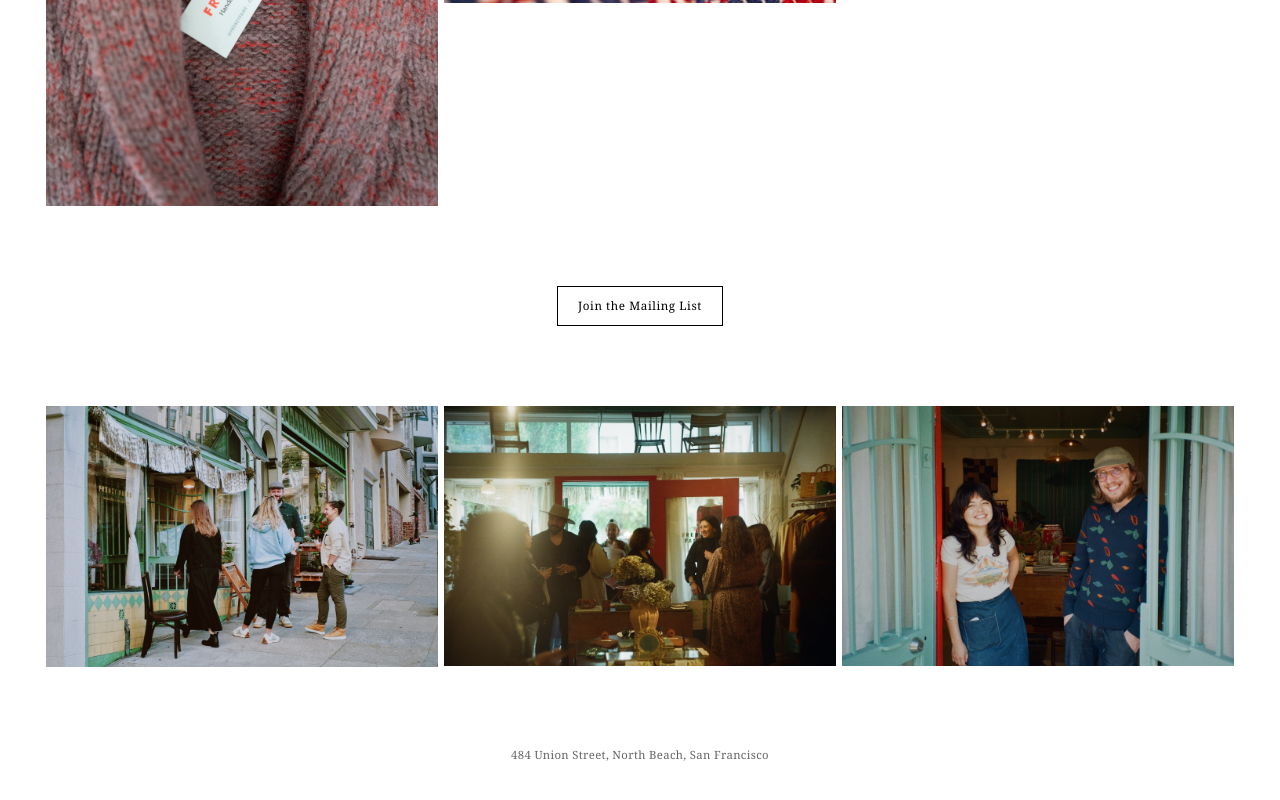
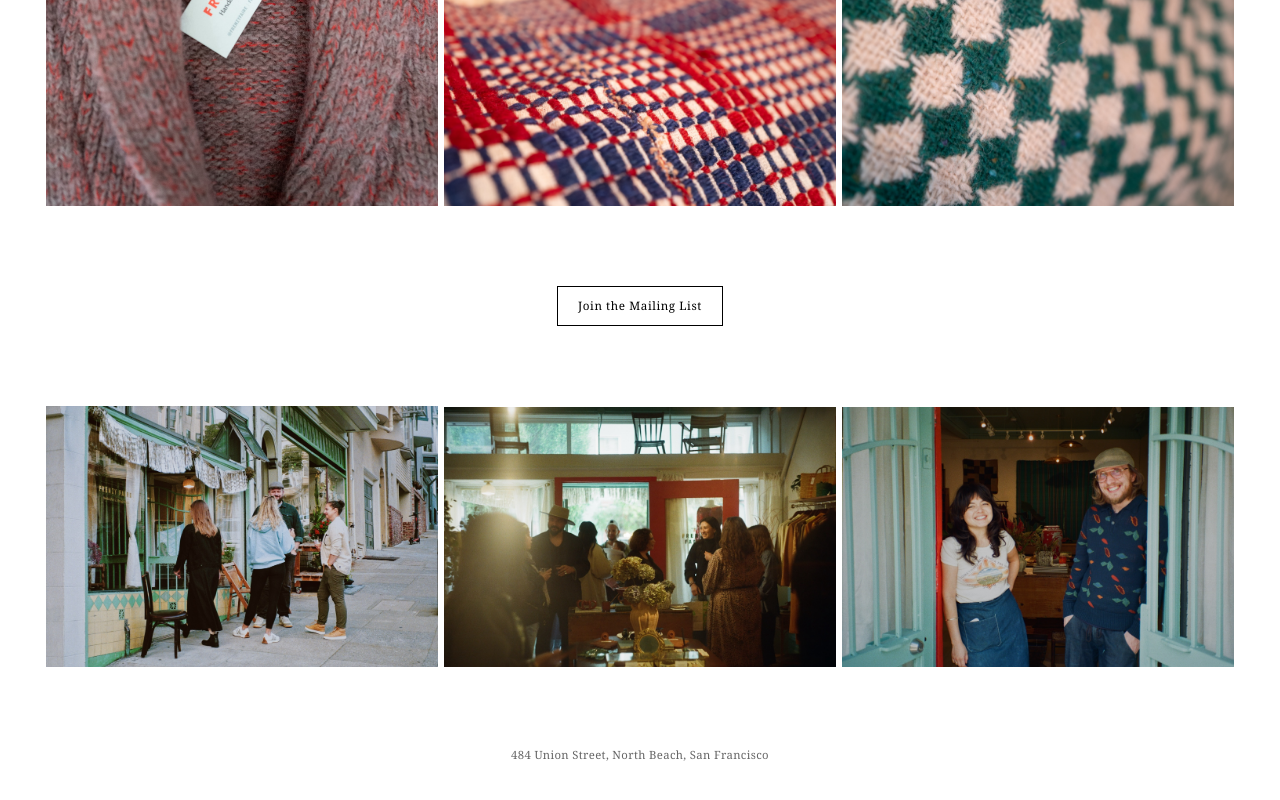
Before and after one commit to timothybuck13/frenzy-faire, a React (Vite) app: page / in a window 1280 px wide. Shown: the part 4570-5370 px from the top of the page. Built offline with nearby package versions, Linux system fonts and the light colour scheme.

Commit message:
Align masonry gallery columns to flat bottom

```diff
--- a/src/App.jsx
+++ b/src/App.jsx
@@ -195,8 +195,11 @@
     columns[shortest].height += p.h / p.w
   })
 
+  // Find the tallest column and align all columns to the bottom
+  const maxHeight = Math.max(...columns.map(c => c.height))
+
   return (
-    <div style={{ display: 'flex', gap: `${GAP}px`, alignItems: 'flex-start' }}>
+    <div style={{ display: 'flex', gap: `${GAP}px`, alignItems: 'flex-end' }}>
       {columns.map((col, ci) => (
         <div key={ci} style={{ flex: 1, display: 'flex', flexDirection: 'column', gap: `${GAP}px` }}>
           {col.photos.map((p, pi) => (
```
